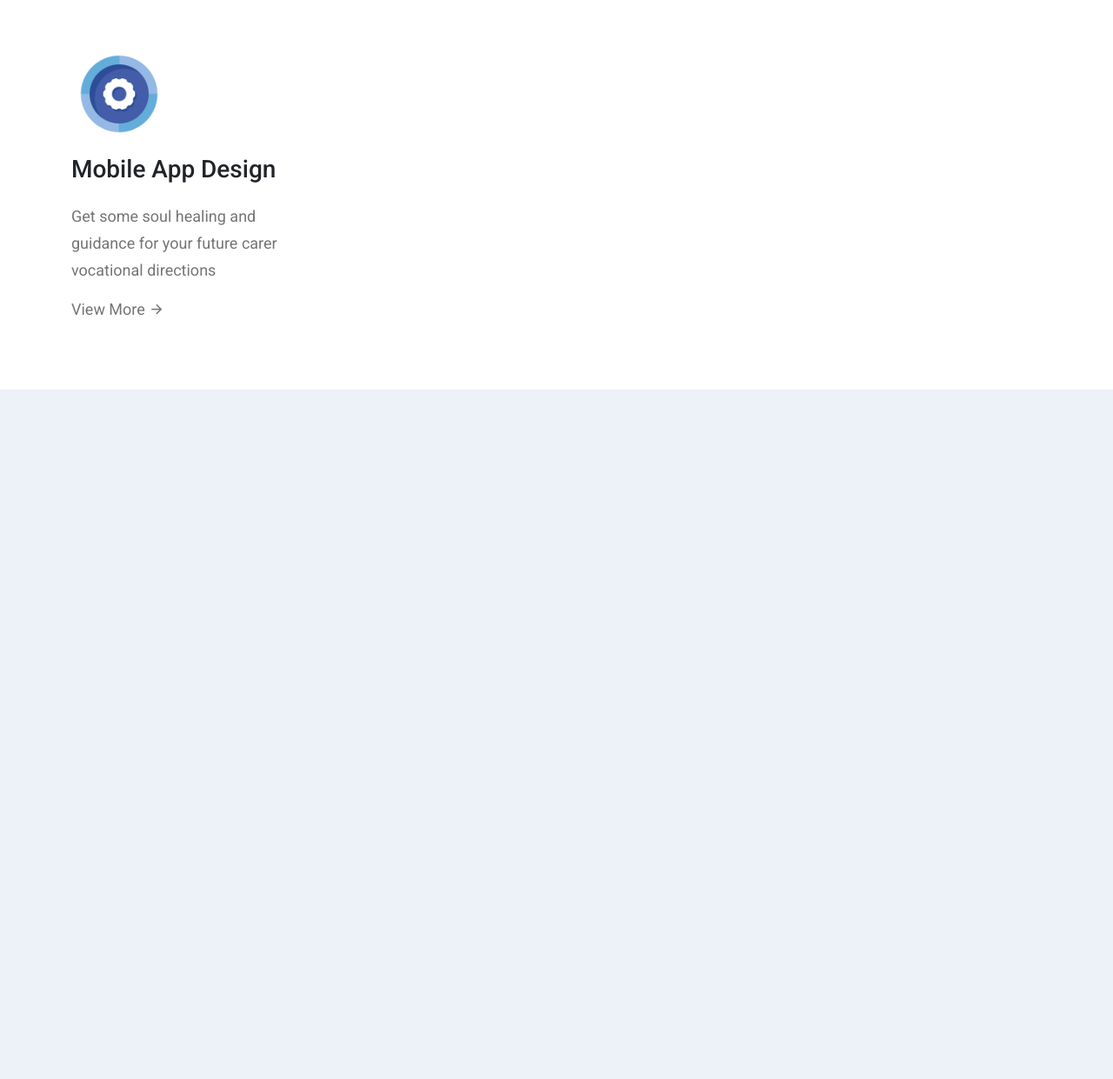
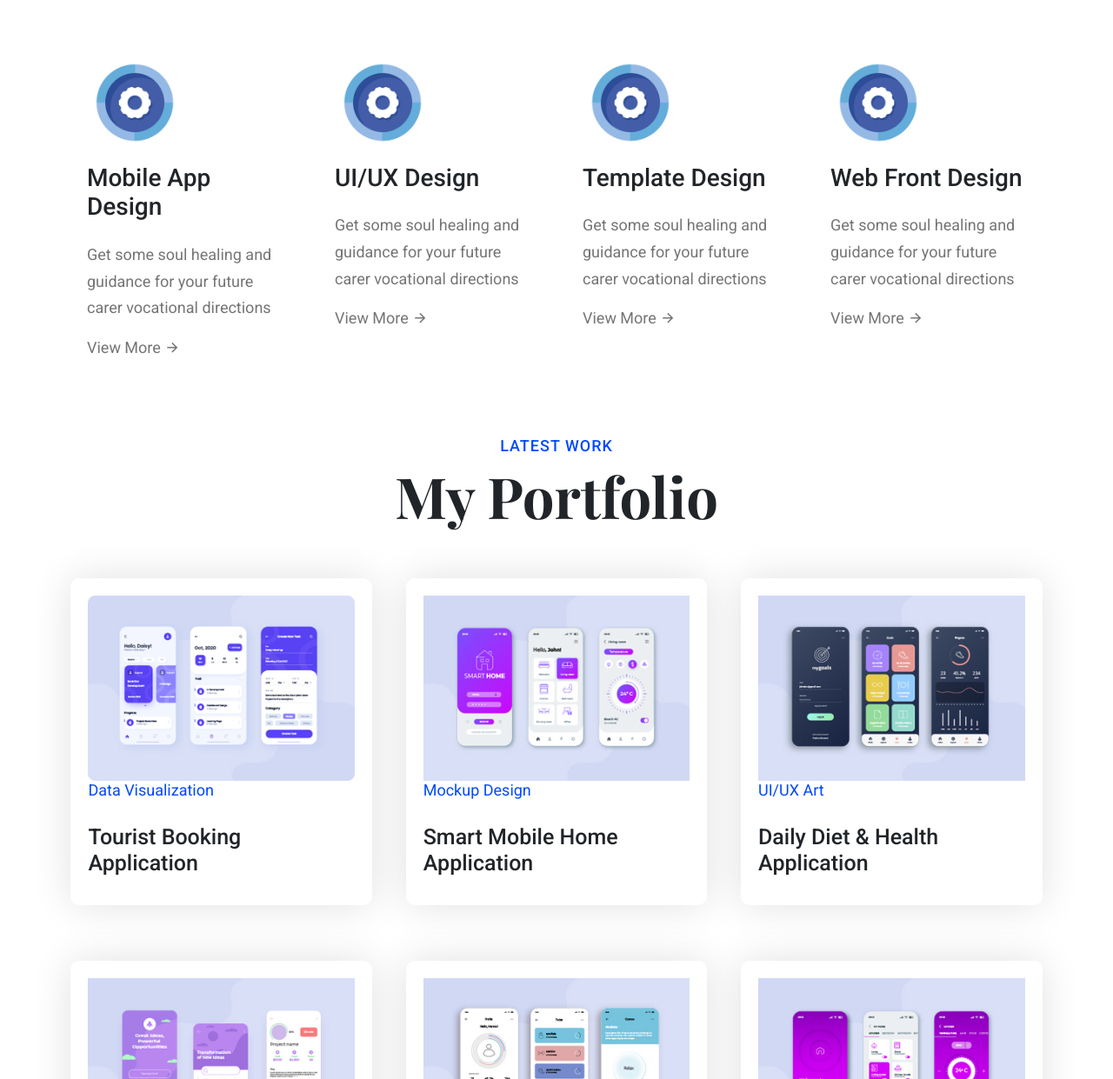
Before and after one commit to hasanur347/oriting-portfolio-template, a plain HTML site: page index.html in a window 1280 px wide. Shown: the part 1559-2800 px from the top of the page at 87% size. Before the commit the page ends 2007 px from the top, so only its background shows below. Drawn offline with nearby package versions, Linux system fonts and the light colour scheme; a web font is replaced by a local one.

Commit message:
continue edditing

```diff
--- a/index.html
+++ b/index.html
@@ -22,7 +22,7 @@
                 <span class="navbar-toggler-icon"></span>
             </button>
             <div class="collapse navbar-collapse" id="navbarNavDropdown">
-            <ul class="navbar-nav ms-auto gap-5">
+            <ul class="navbar-nav ms-auto gap-4">
                 <li class="nav-item">
                     <a class="nav-link active" aria-current="page" href="#">HOME</a>
                 </li>
@@ -33,6 +33,10 @@
 
                 <li class="nav-item">
                     <a class="nav-link" href="#service">SERVICE</a>
+                </li>
+
+                <li class="nav-item">
+                    <a class="nav-link" href="#portfolio">PORTFOLIO</a>
                 </li>
 
                 <li class="nav-item">
@@ -116,12 +120,91 @@
         <section id="service">
             <div class="container">
                 <div class="row">
-                    <div class="col-md-3 col-sm-6 col-12 card mt-5 mb-5">
+
+
+                    <div class="col-lg-3 col-md-6 col-sm-6 col-12 card mt-5 mb-5">
                         <img src="images/mobile-app-min.png" alt="image" class="img-fluid">
                         <h1>Mobile App Design</h1>
                         <p>Get some soul healing and guidance for your future carer vocational directions</p>
                         <a href="#">View More <i class="ri-arrow-right-line"></i></a>
                     </div>
+
+                    <div class="col-lg-3 col-md-6 col-sm-6 col-12 card mt-5 mb-5">
+                        <img src="images/mobile-app-min.png" alt="image" class="img-fluid">
+                        <h1>UI/UX Design</h1>
+                        <p>Get some soul healing and guidance for your future carer vocational directions</p>
+                        <a href="#">View More <i class="ri-arrow-right-line"></i></a>
+                    </div>
+
+                    <div class="col-lg-3 col-md-6 col-sm-6 col-12 card mt-5 mb-5">
+                        <img src="images/mobile-app-min.png" alt="image" class="img-fluid">
+                        <h1>Template Design</h1>
+                        <p>Get some soul healing and guidance for your future carer vocational directions</p>
+                        <a href="#">View More <i class="ri-arrow-right-line"></i></a>
+                    </div>
+
+                    <div class="col-lg-3 col-md-6 col-sm-6 col-12 card mt-5 mb-5">
+                        <img src="images/mobile-app-min.png" alt="image" class="img-fluid">
+                        <h1>Web Front Design</h1>
+                        <p>Get some soul healing and guidance for your future carer vocational directions</p>
+                        <a href="#">View More <i class="ri-arrow-right-line"></i></a>
+                    </div>
+
+
+                </div>
+            </div>
+        </section>
+        <!-- ==================service section end============================================= -->
+
+
+
+        <!-- ==================service section start============================================= -->
+        <section id="portfolio">
+            <div class="text-center">
+                <h4>Latest Work</h4>
+                <h1>My Portfolio</h1>
+            </div>
+
+            <div class="container">
+                <div class="row gap-3">
+
+                    <div class="col-lg-4 col-md-4 col-sm-12 col-12 mt-5 my-card">
+                        <img src="images/portfolio-1.jpg" alt="image" class="img-fluid">
+                        <h5>Data Visualization</h5>
+                        <h2>Tourist Booking Application</h2>
+                    </div>
+
+                    <div class="col-lg-4 col-md-6 col-sm-12 col-12 mt-5 my-card">
+                        <img src="images/portfolio-2.jpg" alt="image" class="img-fluid">
+                        <h5>Mockup Design</h5>
+                        <h2>Smart Mobile Home Application</h2>
+                    </div>
+
+                    <div class="col-lg-4 col-md-6 col-sm-12 col-12 mt-5 my-card">
+                        <img src="images/portfolio-3.jpg" alt="image" class="img-fluid">
+                        <h5>UI/UX Art</h5>
+                        <h2>Daily Diet & Health Application</h2>
+                    </div>
+
+                    <div class="col-lg-4 col-md-6 col-sm-12 col-12 mt-5 my-card">
+                        <img src="images/portfolio-4.jpg" alt="image" class="img-fluid">
+                        <h5>Mockup Design</h5>
+                        <h2>Tourist Booking Application</h2>
+                    </div>
+
+                    <div class="col-lg-4 col-md-6 col-sm-12 col-12 mt-5 my-card">
+                        <img src="images/portfolio-5.jpg" alt="image" class="img-fluid">
+                        <h5>Data Visualization</h5>
+                        <h2>Mobile Application for Payment</h2>
+                    </div>
+
+                    <div class="col-lg-4 col-md-6 col-sm-12 col-12 mt-5 my-card">
+                        <img src="images/portfolio-6.jpg" alt="image" class="img-fluid">
+                        <h5>Data Visualization</h5>
+                        <h2>IOT Smart Home Application</h2>
+                    </div>
+
+
                 </div>
             </div>
         </section>
--- a/style.css
+++ b/style.css
@@ -224,6 +224,7 @@ nav{
 .card{
     border: none;
     transition: all .3s linear;
+    padding: 10px 30px;
 }
 .card:hover{
     opacity: 1;
@@ -240,3 +241,52 @@ nav{
 #service a:hover{
     color: #0049ff;
 }
+/* =======================================portfolio section=========================== */
+#portfolio{
+    background-color:#fff;
+}
+
+#portfolio h4{
+    color: #0049ff;
+    font-size: 18px;
+    font-weight: 500;
+    letter-spacing: 1px;
+    text-transform: uppercase;
+}
+
+#portfolio h1{
+    font-family: var(--ff-stylish);
+    font-size: 65px;
+    font-weight: 700;
+}
+#portfolio h5{
+    color: #0049ff;
+    font-size: 18px;
+    font-weight: normal;
+    padding-bottom: 20px;
+}
+#portfolio h2{
+    font-size: 25px;
+}
+.my-card{
+    height: 100%;
+    padding: 20px 20px 25px;
+    border-radius: 10px;
+    background-color: #fff;
+    box-shadow: 0 0 46px 0 rgba(0, 0, 0, 0.12);
+    flex: 1 1 30%;
+    margin: 0 1%; /* Adjust margin as needed */
+}
+
+
+#portfolio img{
+    width: 400px;
+}
+
+
+@media (max-width: 678px) {
+    .my-card {
+        flex: 1 1 100%;
+        max-width: 100%;
+    }
+}
```
Also changed, not shown: images/portfolio-1.jpg (added), images/portfolio-2.jpg (added), images/portfolio-3.jpg (added), images/portfolio-4.jpg (added), images/portfolio-5.jpg (added), images/portfolio-6.jpg (added).
